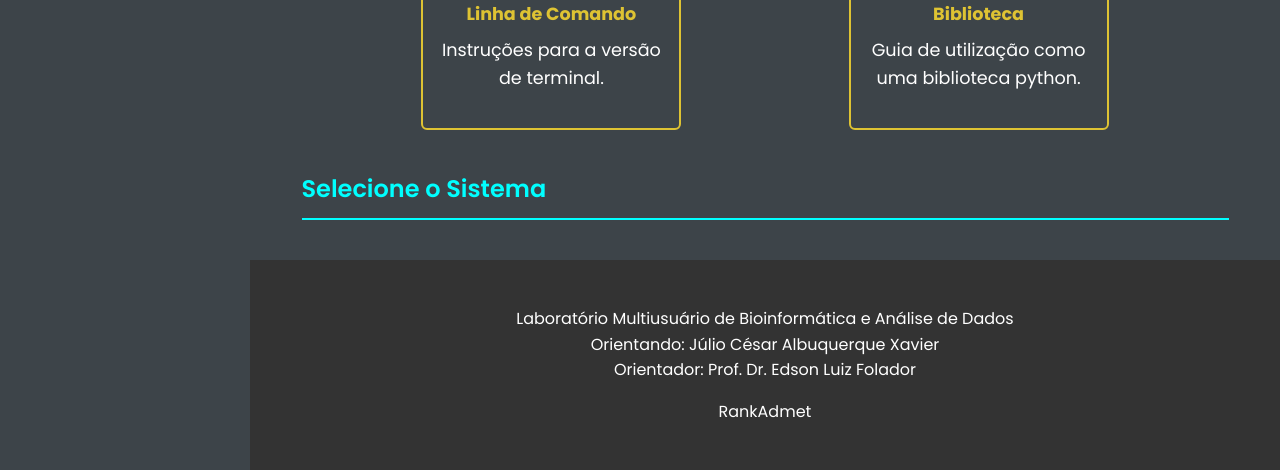
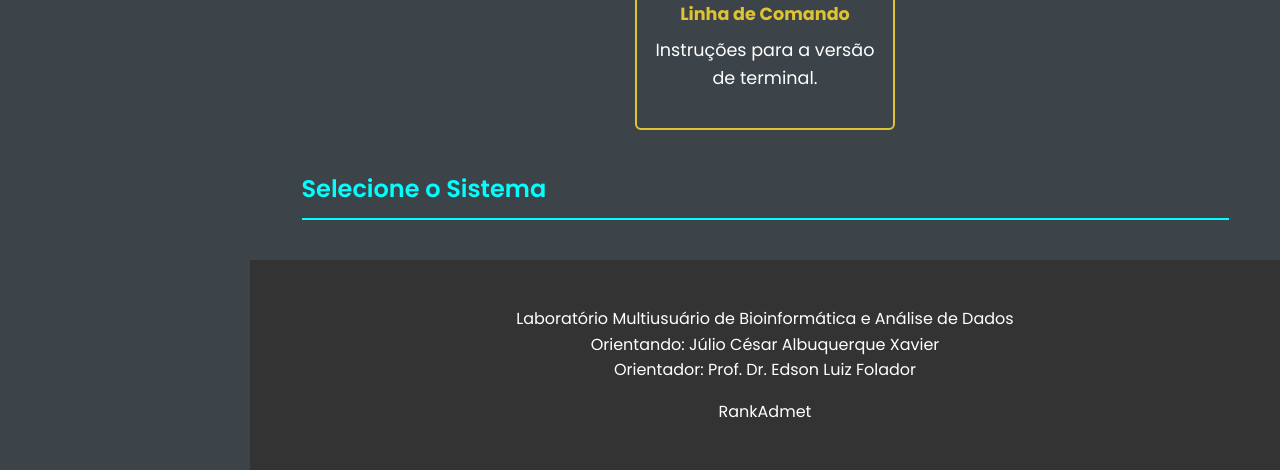
Before and after one commit to Lambda-UFPB/RankAdmet-Public, a plain HTML site: page docs/tutorialdownload.html in a window 1280 px wide. Shown: the part 2509-2979 px from the top of the page. Drawn offline with Linux system fonts and the light colour scheme.

Commit message:
Update tutorialdownload.html

```diff
--- a/docs/tutorialdownload.html
+++ b/docs/tutorialdownload.html
@@ -133,11 +133,11 @@
                                 <h3>Linha de Comando</h3>
                                 <p>Instruções para a versão de terminal.</p>
                             </a>
-                            <a class="card" href="comoUsar.html?section=lib">
+<!--                             <a class="card" href="comoUsar.html?section=lib">
                                 <i class="fa-brands fa-python"></i>
                                 <h3>Biblioteca</h3>
                                 <p>Guia de utilização como uma biblioteca python.</p>
-                            </a>
+                            </a> -->
                         </section>
 
                     </div>
```
